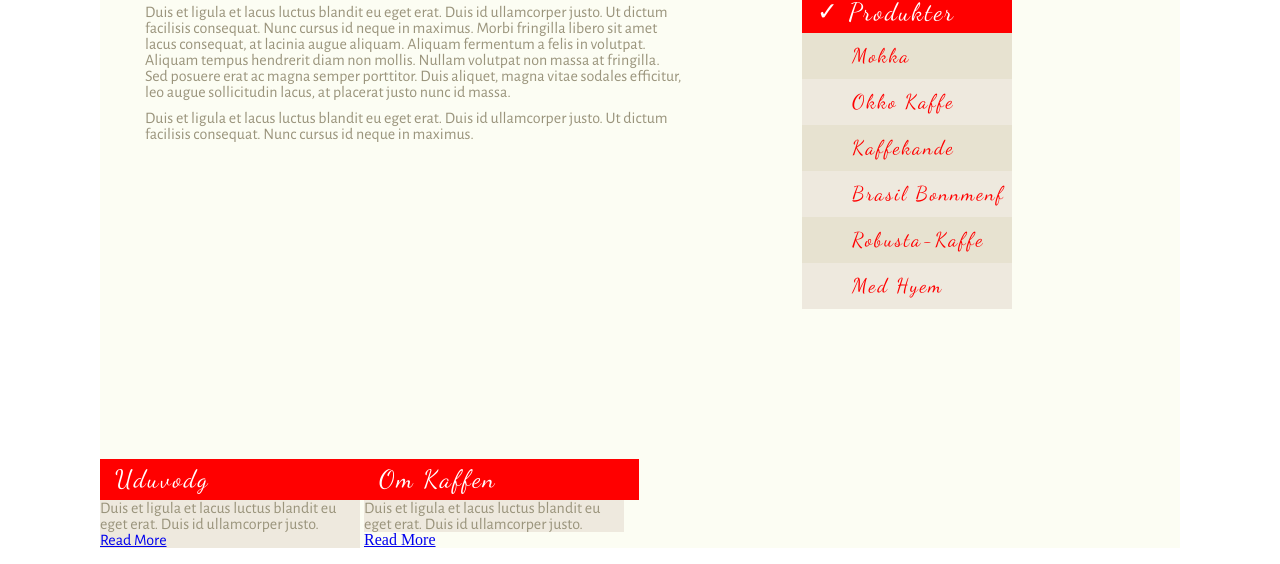
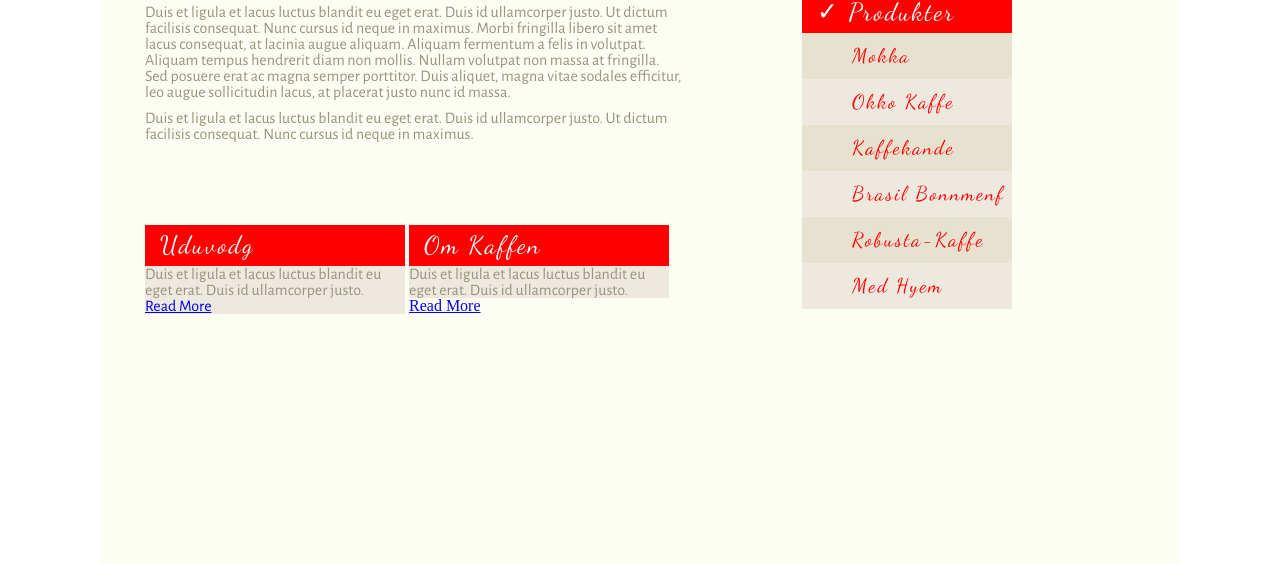
Before and after one commit to adwordvigilante/Cafe-Majada-Home-Page-, a plain HTML site: page index.html in a window 1280 px wide. Shown: the part 496-1060 px from the top of the page. Drawn offline with nearby package versions, Linux system fonts and the light colour scheme.

Commit message:
Moved positioning of blurbs, tried margins but had issues

```diff
--- a/css/style.css
+++ b/css/style.css
@@ -6,7 +6,6 @@ html {
 }
 body {
     max-width: 1080px;
-    max-height: auto;
     margin: 0 auto;
 }
 
@@ -320,7 +319,20 @@ input {
 /* COFFEE BLURBS *
 ------------------------------ */
 #coffee-blurbs {
-    overflow: hidden;
+    position: relative;
+    bottom: 250px;
+    left: 35px;
+}
+
+#coffee:after {
+    content: "";
+    width: 100%;
+    display: inline-block;
+}
+
+#coffee-blurbs .left-box {
+    margin-left: 10px;
+
 }
 
 #coffee-blurbs .left-box, .right-box {
@@ -341,7 +353,7 @@ input {
     letter-spacing: 2px;
     color: #fff;
     background-color: red;
-    width: 260px;
+    max-width: 275px;
     padding: 8px 0px 8px 15px;
 }
 
@@ -350,6 +362,6 @@ input {
     letter-spacing: 2px;
     color: #fff;
     background-color: red;
-    width: 260px;
+    max-width: 275px;
     padding: 8px 0px 8px 15px;
 }
```
